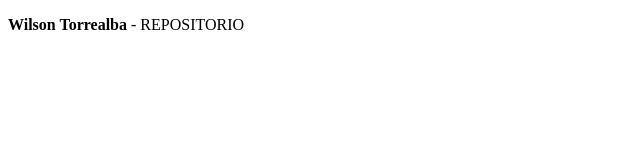
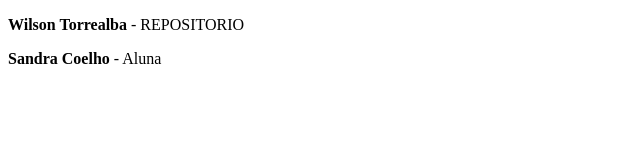
Before and after one commit to WilsonTorrealba/listadealunos, a plain HTML site: page index.html in a window 1280 px wide. Shown: the whole page, without its empty margins (0-640 px from the left). Drawn offline with Linux system fonts and the light colour scheme.

Commit message:
Commit da Sandra

```diff
--- a/index.html
+++ b/index.html
@@ -8,5 +8,6 @@
 </head>
 <body>
     <p><b>Wilson Torrealba</b> - REPOSITORIO</p>
+    <p><b>Sandra Coelho</b> - Aluna </p>
 </body>
 </html>
```
